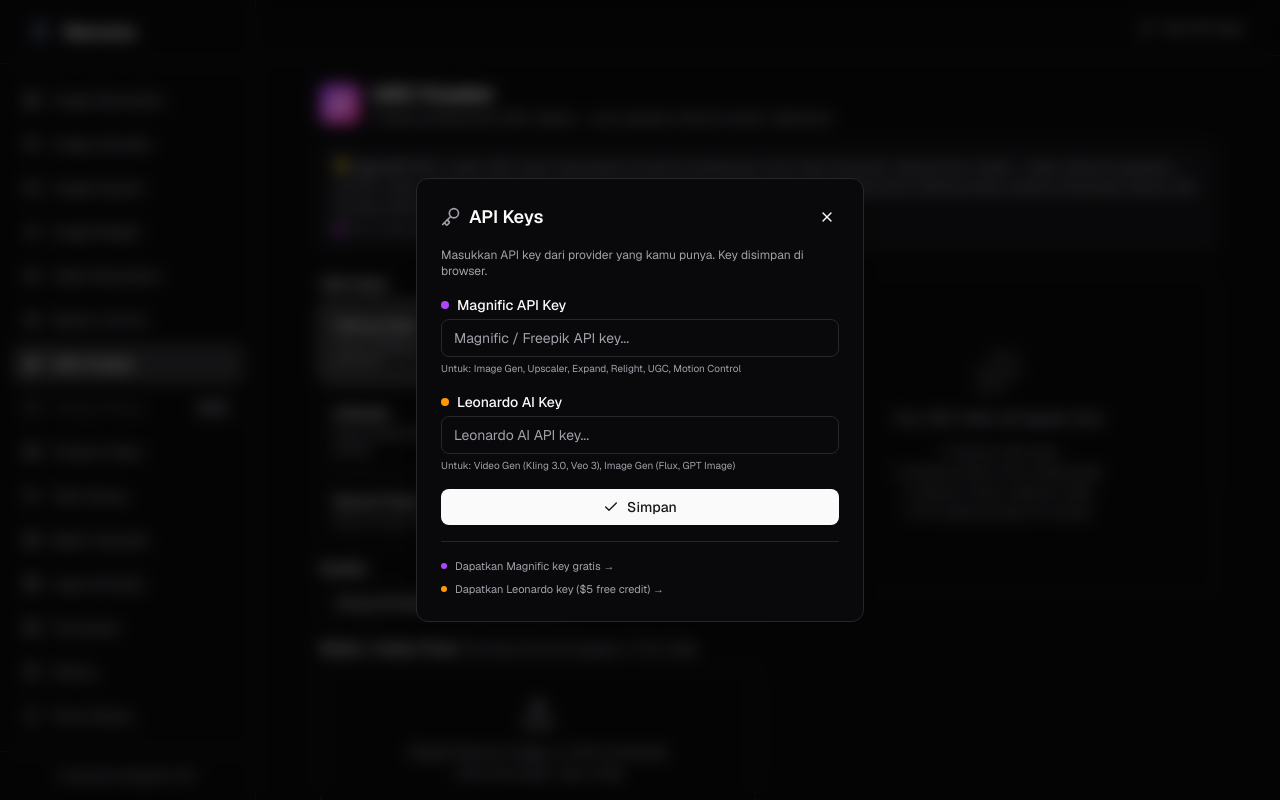
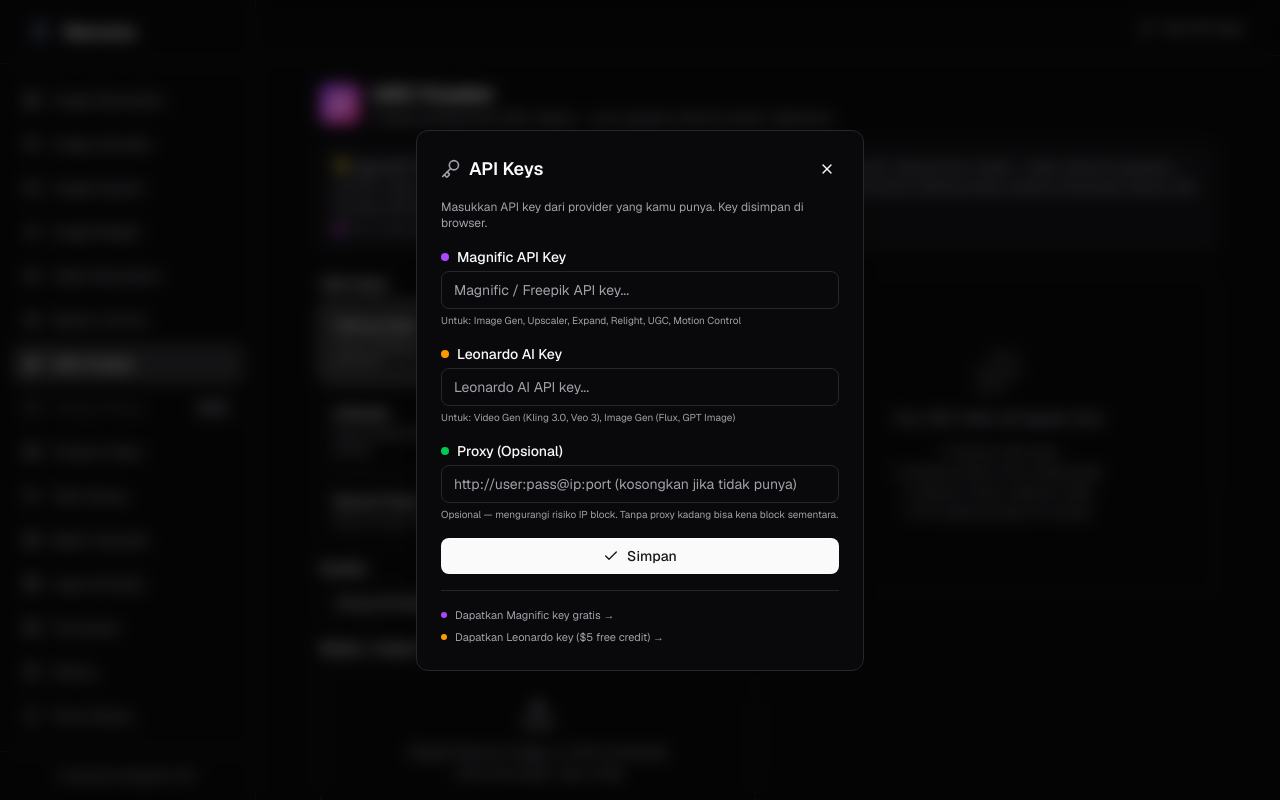
Before and after one commit to wrunzfire404/nexvora-tools, a Next.js app: page /ugc in a window 1280 px wide. Both pictures are taken after a click on the button "Set API Keys". Shown: the top 800 px of the page. Built offline with nearby package versions, Linux system fonts and the light colour scheme.

Commit message:
Add user proxy option in API Keys modal, priority: user proxy > admin proxy pool

```diff
--- a/app/api/magnific/[...path]/route.ts
+++ b/app/api/magnific/[...path]/route.ts
@@ -65,7 +65,9 @@
     }
 
     // Get outbound proxy (await to ensure Redis is loaded)
-    const proxyUrl = await getNextProxyAsync();
+    // Priority: user proxy > admin proxy pool
+    const userProxy = request.headers.get("x-user-proxy") || undefined;
+    const proxyUrl = userProxy || await getNextProxyAsync();
 
     const startTime = Date.now();
     const { response, proxyUsed } = await proxyFetch(targetUrl, {
--- a/components/layout/header.tsx
+++ b/components/layout/header.tsx
@@ -9,19 +9,22 @@
   const [showModal, setShowModal] = useState(false);
   const [magnificKey, setMagnificKey] = useState("");
   const [leonardoKey, setLeonardoKey] = useState("");
+  const [userProxy, setUserProxy] = useState("");
   const [mounted, setMounted] = useState(false);
 
   useEffect(() => {
     setMounted(true);
     if (typeof window !== "undefined") {
       setLeonardoKey(localStorage.getItem("nexvora-leonardo-key") || "");
+      setUserProxy(localStorage.getItem("nexvora-user-proxy") || "");
     }
   }, []);
 
   const handleSave = () => {
     if (magnificKey.trim()) setApiKey(magnificKey.trim());
-    if (leonardoKey.trim() && typeof window !== "undefined") {
-      localStorage.setItem("nexvora-leonardo-key", leonardoKey.trim());
+    if (typeof window !== "undefined") {
+      if (leonardoKey.trim()) localStorage.setItem("nexvora-leonardo-key", leonardoKey.trim());
+      localStorage.setItem("nexvora-user-proxy", userProxy.trim());
     }
     setShowModal(false);
   };
@@ -30,6 +33,7 @@
     setMagnificKey(apiKey || "");
     if (typeof window !== "undefined") {
       setLeonardoKey(localStorage.getItem("nexvora-leonardo-key") || "");
+      setUserProxy(localStorage.getItem("nexvora-user-proxy") || "");
     }
     setShowModal(true);
   };
@@ -102,6 +106,24 @@
                 </p>
               </div>
 
+              {/* User Proxy */}
+              <div>
+                <label className="text-sm font-medium mb-1 block flex items-center gap-2">
+                  <span className="w-2 h-2 rounded-full bg-green-500" />
+                  Proxy (Opsional)
+                </label>
+                <input
+                  type="text"
+                  value={userProxy}
+                  onChange={(e) => setUserProxy(e.target.value)}
+                  placeholder="http://user:pass@ip:port (kosongkan jika tidak punya)"
+                  className="w-full px-3 py-2 rounded-lg border border-input bg-background text-sm focus:outline-none focus:ring-2 focus:ring-ring placeholder:text-muted-foreground"
+                />
+                <p className="text-[10px] text-muted-foreground mt-1">
+                  Opsional — mengurangi risiko IP block. Tanpa proxy kadang bisa kena block sementara.
+                </p>
+              </div>
+
               <button
                 onClick={handleSave}
                 className="w-full py-2 rounded-lg bg-primary text-primary-foreground text-sm font-medium hover:bg-primary/90 flex items-center justify-center gap-2"
--- a/lib/api-client.ts
+++ b/lib/api-client.ts
@@ -29,10 +29,17 @@
   const controller = new AbortController();
   const timeoutId = setTimeout(() => controller.abort(), timeout);
 
+  // Get user proxy from localStorage if available
+  const userProxy = typeof window !== "undefined" ? localStorage.getItem("nexvora-user-proxy") || "" : "";
+
   try {
     const headers: Record<string, string> = {
       "x-api-key": apiKey,
     };
+
+    if (userProxy) {
+      headers["x-user-proxy"] = userProxy;
+    }
 
     let fetchBody: string | FormData | undefined;
 
```
